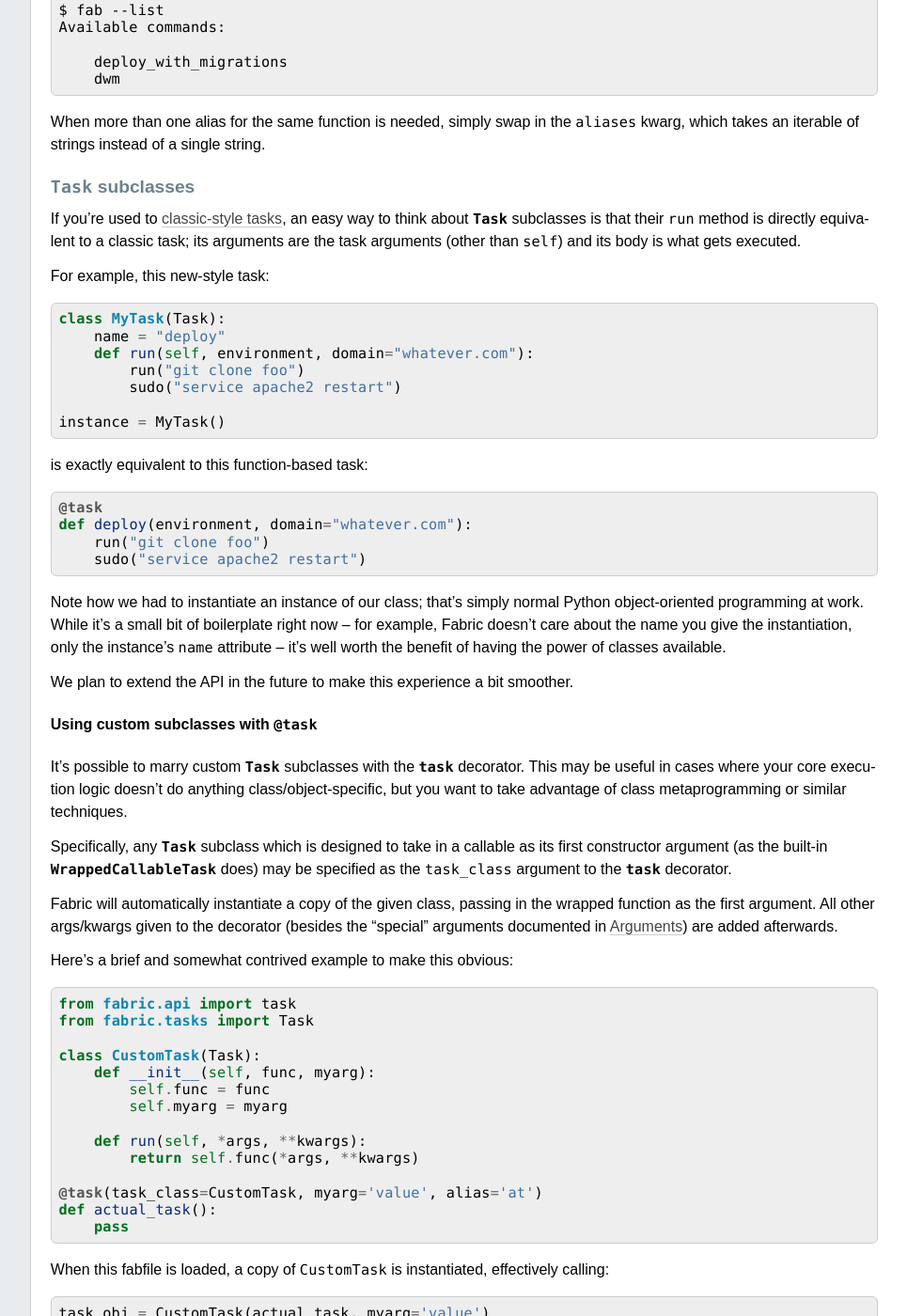
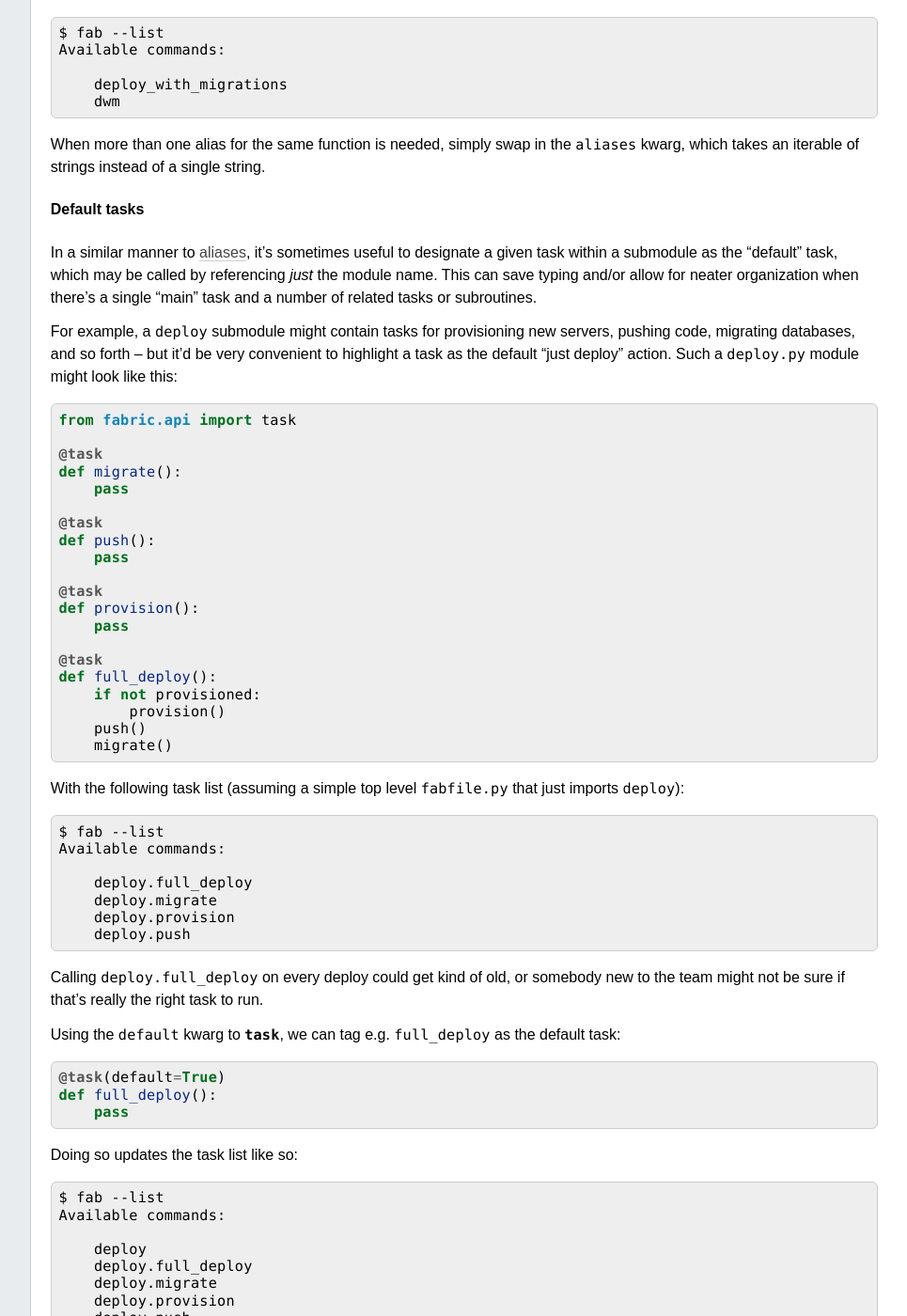
Before and after one commit to fabric/fabric, a Sphinx documentation site: the page built from docs/usage/tasks.rst, in a window 1280 px wide and 1400 px high, scrolled down 1875 px. Shown: the whole window at 94% size, without its empty margins (224-1189 px from the left). Built offline with Sphinx 7.4.7, drawn with Linux system fonts in a browser that asks for light colours; pages that are not in the unit, such as notebooks, are missing from menus; some of the changed text lies outside the part shown.

Commit message:
First pass on describing @task(default=xxx) in docs
Re #22

```diff
--- a/docs/usage/tasks.rst
+++ b/docs/usage/tasks.rst
@@ -84,12 +84,12 @@ Arguments
 * ``task_class``: The `~fabric.tasks.Task` subclass used to wrap the decorated
   function. Defaults to `~fabric.tasks.WrappedCallableTask`.
 * ``aliases``: An iterable of string names which will be used as aliases for
-  the wrapped function. They will show up in :option:`--list <-l>` and may be
-  specified in place of this task's "real" name, just like aliases in operating
-  system shells.
+  the wrapped function. See :ref:`task-aliases` for details.
 * ``alias``: Like ``aliases`` but taking a single string argument instead of an
   iterable. If both ``alias`` and ``aliases`` are specified, ``aliases`` will
   take precedence.
+* ``default``: A boolean value determining whether the decorated task also
+  stands in for its containing module as a task name. See :ref:`default-tasks`.
 
 .. _task-aliases:
 
@@ -118,6 +118,76 @@ Calling :option:`--list <-l>` on this fabfile would show both the original
 When more than one alias for the same function is needed, simply swap in the
 ``aliases`` kwarg, which takes an iterable of strings instead of a single
 string.
+
+.. _default-tasks:
+
+Default tasks
+~~~~~~~~~~~~~
+
+In a similar manner to :ref:`aliases <task-aliases>`, it's sometimes useful to
+designate a given task within a submodule as the "default" task, which may be
+called by referencing *just* the module name. This can save typing and/or
+allow for neater organization when there's a single "main" task and a number
+of related tasks or subroutines.
+
+For example, a ``deploy`` submodule might contain tasks for provisioning new
+servers, pushing code, migrating databases, and so forth -- but it'd be very
+convenient to highlight a task as the default "just deploy" action. Such a
+``deploy.py`` module might look like this::
+
+    from fabric.api import task
+
+    @task
+    def migrate():
+        pass
+
+    @task
+    def push():
+        pass
+
+    @task
+    def provision():
+        pass
+
+    @task
+    def full_deploy():
+        if not provisioned:
+            provision()
+        push()
+        migrate()
+
+With the following task list (assuming a simple top level ``fabfile.py`` that just imports ``deploy``)::
+
+    $ fab --list
+    Available commands:
+
+        deploy.full_deploy
+        deploy.migrate
+        deploy.provision
+        deploy.push
+
+Calling ``deploy.full_deploy`` on every deploy could get kind of old, or somebody new to the team might not be sure if that's really the right task to run.
+
+Using the ``default`` kwarg to `~fabric.decorators.task`, we can tag e.g. ``full_deploy`` as the default task::
+
+    @task(default=True)
+    def full_deploy():
+        pass
+
+Doing so updates the task list like so::
+
+    $ fab --list
+    Available commands:
+
+        deploy
+        deploy.full_deploy
+        deploy.migrate
+        deploy.provision
+        deploy.push
+
+Note that ``full_deploy`` still exists as its own explicit task -- but now ``deploy`` shows up as a sort of top level alias for ``full_deploy``.
+
+If multiple tasks within a module have ``default=True`` set, the last one to be loaded (typically the one lowest down in the file) will take precedence.
 
 .. _task-subclasses:
 
```
